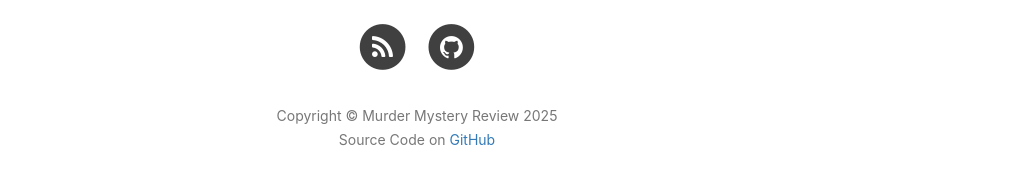
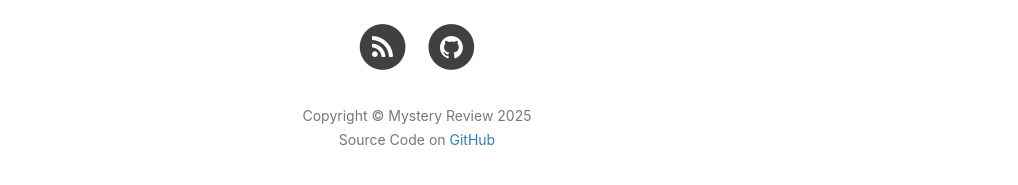
Before and after one commit to mysteryreview/mysteryreview.github.io, a Jekyll site: the page built from about.html, in a window 1280 px wide and 900 px high, scrolled down 1115 px. Shown: the part 683-868 px from the top of the window, without its empty margins (223-1241 px from the left). Built offline with Jekyll 4.4.1, drawn with Linux system fonts in a browser that asks for light colours; nearby versions of some CDN libraries; comment, search, counter and statistics services are not loaded; some of the changed lines change nothing that is shown; some of the changed text lies outside the part shown.

Commit message:
Update _config.yml

```diff
--- a/_config.yml
+++ b/_config.yml
@@ -1,6 +1,6 @@
 # Site settings
-title: Murder Mystery Review
-SEOTitle: Murder Mystery Review
+title: Mystery Review
+SEOTitle: Mystery Review:诚实点评推理本
 header-img: img/config-img.jpg
 description: "开源、非商业、力求言之有物的推理本测评"
 keyword: "剧本杀, 剧本杀测评, 推理, 还原, 刑侦, 解谜"
```
